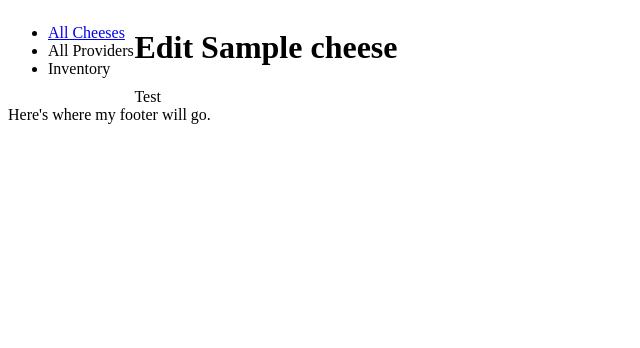
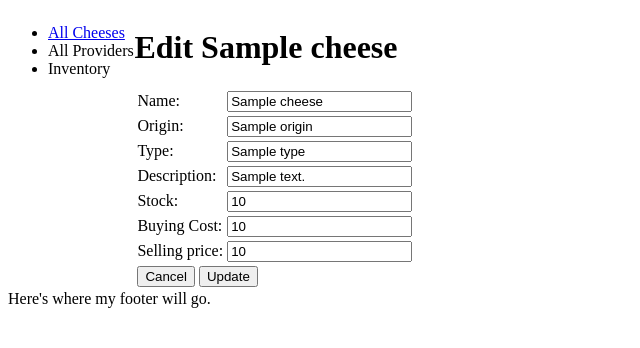
Before and after one commit to Vallalika/Cheese_shop_inventory, a Flask app: page /cheeses/1/edit in a window 1280 px wide. Shown: the top 348 px of the page, without its empty margins (0-640 px from the left). Run offline with Flask 2, Linux system fonts and the light colour scheme; a database or web service that is not in the repository returns one stand-in record (values such as "Sample title"); some libraries are stand-ins or nearby versions.

Commit message:
added in an edit page for cheeses with relevant route and cancel button

```diff
--- a/app/controllers/cheeses_controller.py
+++ b/app/controllers/cheeses_controller.py
@@ -10,7 +10,25 @@ def index():
     cheeses = cheese_repository.select_all()
     return render_template("cheeses/index.html", all_cheeses=cheeses)
 
+# @cheeses_blueprint.route("/cheeses", methods = ['POST'])
+# def index():
+#     cheeses = cheese_repository.select_all()
+#     return render_template("cheeses/index.html", all_cheeses=cheeses)
+
 @cheeses_blueprint.route("/cheeses/<id>/edit")
 def edit_cheese(id):
     cheese = cheese_repository.select(id)
     return render_template('cheeses/edit.html', cheese = cheese)
+
+@cheeses_blueprint.route("/cheeses/<id>", methods = ['POST'])
+def update_cheese(id):
+    name = request.form["name"]
+    origin = request.form["origin"]
+    type = request.form["type"]
+    description = request.form["description"]
+    stock = request.form["stock"]
+    buying_cost = request.form["buying_cost"]
+    selling_price = request.form["selling_price"]
+    cheese = Cheese(name, origin, type, description, stock, buying_cost, selling_price, id)
+    cheese_repository.update(cheese)
+    return redirect("/cheeses")
--- a/app/models/cheese.py
+++ b/app/models/cheese.py
@@ -1,11 +1,11 @@
 class Cheese():
 
-    def __init__ (self, name, origin, type, description, stock, buying_cost, selling_cost, id = None):
+    def __init__ (self, name, origin, type, description, stock, buying_cost, selling_price, id = None):
         self.name = name
         self.origin = origin
         self.type = type
         self.description = description
         self.stock = stock
         self.buying_cost = buying_cost
-        self.selling_price = selling_cost
+        self.selling_price = selling_price
         self.id = id
--- a/app/templates/cheeses/edit.html
+++ b/app/templates/cheeses/edit.html
@@ -5,7 +5,45 @@
 {% endblock %}
 
 {% block content %}
-
-Test
+    <table>
+        <form action="/cheeses/{{ cheese.id }}" method="POST">
+            <tr>
+                <td> <label for="name">Name:</label> </td>
+                <td> <input type="text" id="name" name="name" value="{{ cheese.name }}"> </td>
+            </tr>
+            <tr>
+                <td> <label for="origin">Origin:</label> </td>
+                <td> <input type="text" id="origin" name="origin" value="{{ cheese.origin }}"> </td>
+            </tr>
+            <tr>
+                <td> <label for="type">Type:</label> </td>
+                <td><input type="text" id="type" name="type" value="{{ cheese.type }}"></td>
+            </tr>
+            <tr>
+                <td><label for="description">Description:</label></td>
+                <td><input type="text" id="description" name="description" value="{{ cheese.description }}"></td>
+            </tr>
+            <tr>
+                <td> <label for="stock">Stock:</label> </td>
+                <td> <input type="text" id="stock" name="stock" value="{{ cheese.stock }}"> </td>
+            </tr>
+            <tr>
+                <td> <label for="buying_cost">Buying Cost:</label> </td>
+                <td> <input type="text" id="buying_cost" name="buying_cost" value="{{ cheese.buying_cost }}"> </td>
+            </tr>
+            <tr>
+                <td> <label for="selling_price">Selling price:</label> </td>
+                <td> <input type="text" id="selling_price" name="selling_price" value="{{ cheese.selling_price }}"> </td>
+            </tr>
+            <tr>
+                <td colspan="2">
+                    <form action="/cheeses">
+                        <input type="submit" value="Cancel">
+                    </form>
+                    <input type="submit" value="Update">
+                </td>
+            </tr>
+        </form>
+    </table>
 
 {% endblock %}
```
